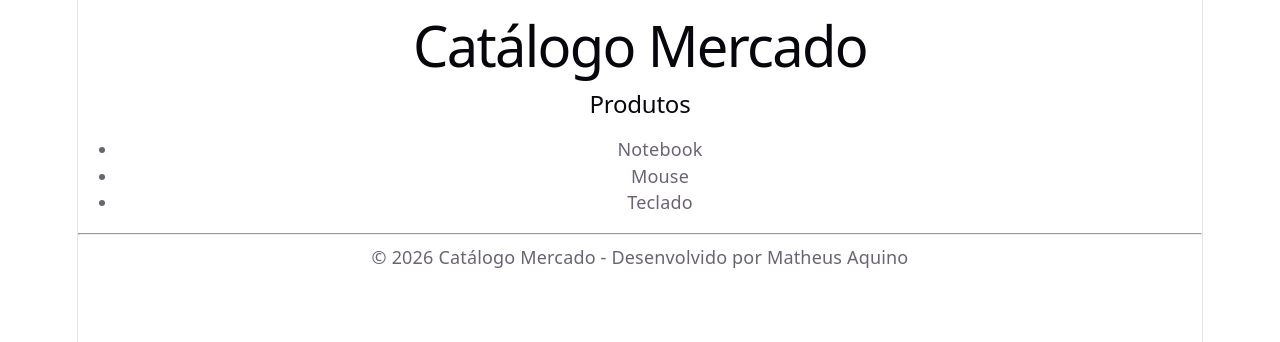
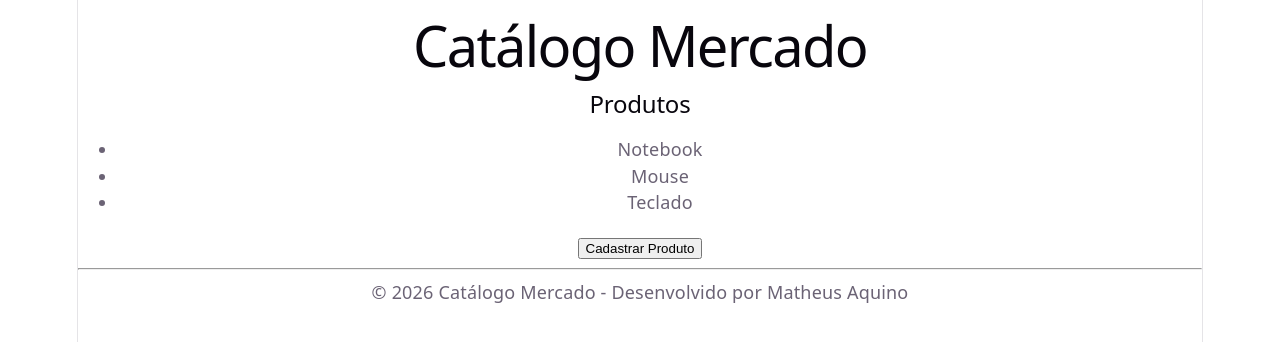
Before and after one commit to matheusarrasca/CatalogoMercadoFront, a React (Vite) app: page / in a window 1280 px wide. Shown: the top 342 px of the page. Built offline with nearby package versions, Linux system fonts and the light colour scheme.

Commit message:
Cria componente Button reutilizável

```diff
--- a/src/App.tsx
+++ b/src/App.tsx
@@ -1,5 +1,6 @@
 import Header from "./components/Header/Header";
 import Footer from "./components/Footer/Footer";
+import Button from "./components/Button/Button";
 
 function App() {
   return (
@@ -14,6 +15,8 @@ function App() {
         <li>Teclado</li>
       </ul>
 
+      <Button texto="Cadastrar Produto" />
+
       <Footer />
     </div>
   );
--- /dev/null
+++ b/src/components/Button/Button.tsx
@@ -0,0 +1,13 @@
+type ButtonProps = {
+  texto: string;
+};
+
+function Button({ texto }: ButtonProps) {
+  return (
+    <button>
+      {texto}
+    </button>
+  );
+}
+
+export default Button;
```
